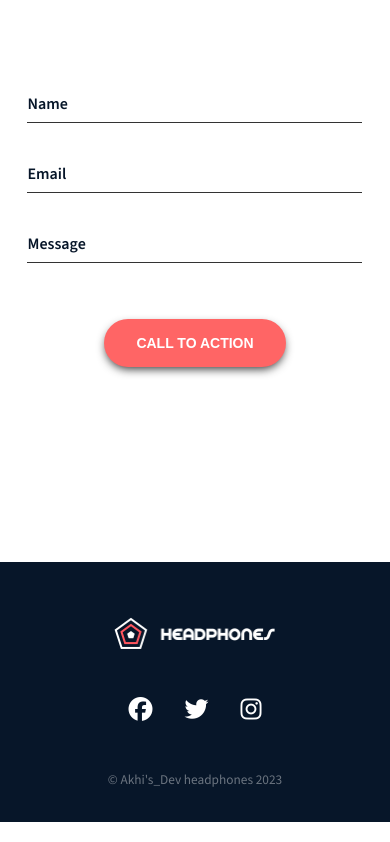
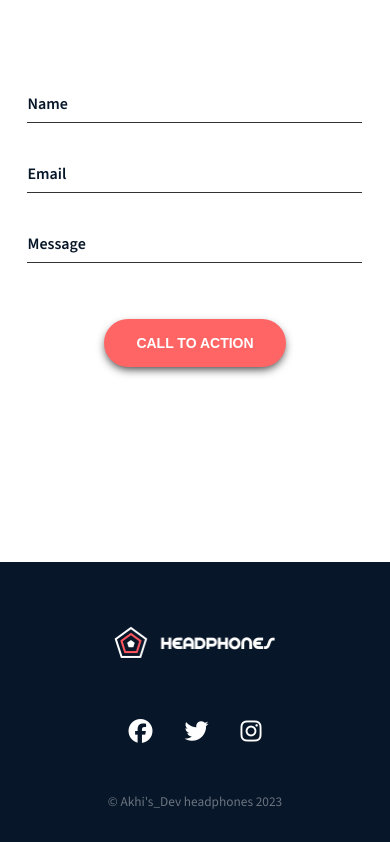
Before and after one commit to vehktaur/headphones, a plain HTML site: page index.html in a window 390 px wide. Shown: the part 4259-5101 px from the top of the page. Drawn offline with nearby package versions, Linux system fonts and the light colour scheme.

Commit message:
update footer

```diff
--- a/styles.css
+++ b/styles.css
@@ -313,7 +313,7 @@ form {
 /*******FOOTER********/
 footer {
     background-color: var(--clr-midnight-blue);
-    padding-block: clamp(3.44rem, 7%, 5.74rem) 2.13rem;
+    padding-block: 4rem 2rem;
 }
 
 .footer__logo {
@@ -323,7 +323,7 @@ footer {
 }
 
 footer .row {
-    gap: 2.81rem;
+    gap: 3.62rem;
     justify-content: center;
 }
 
@@ -395,7 +395,7 @@ footer small {
     /*******FOOTER SECTION********/
     footer .row {
         justify-content: space-between;
-        max-width: 100%;
+        width: 100%;
     }
 }
 
```
